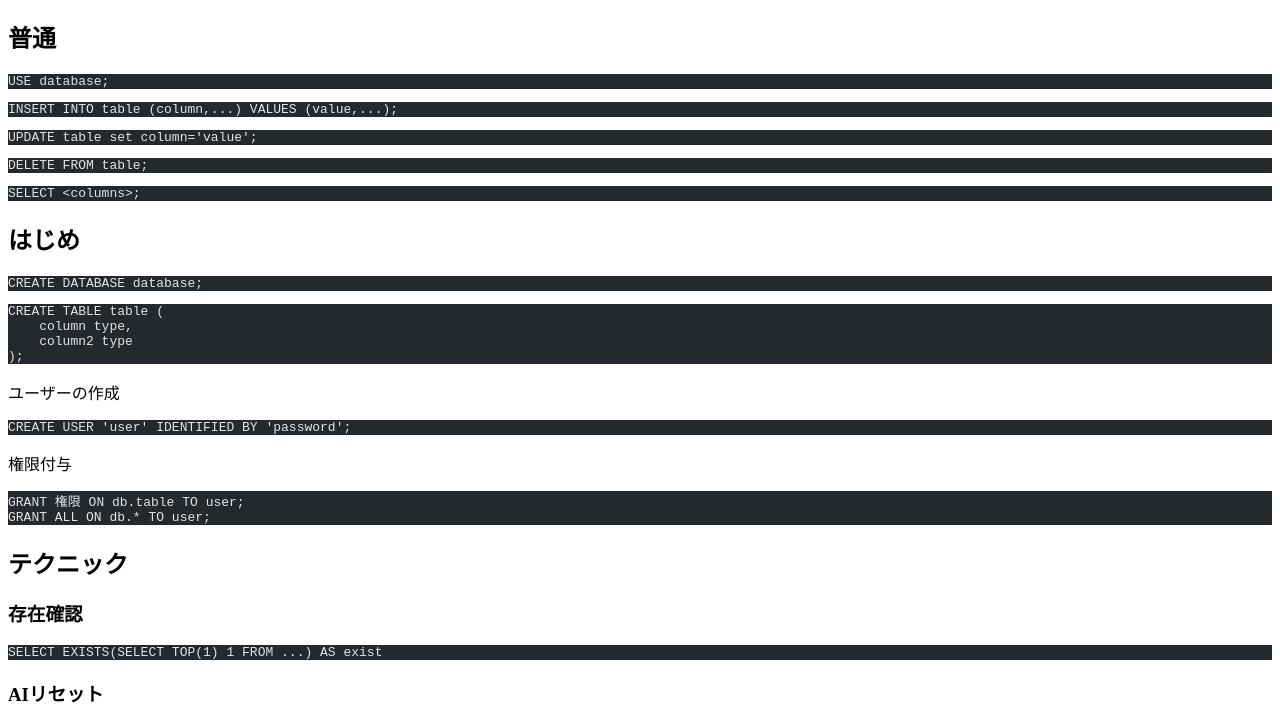
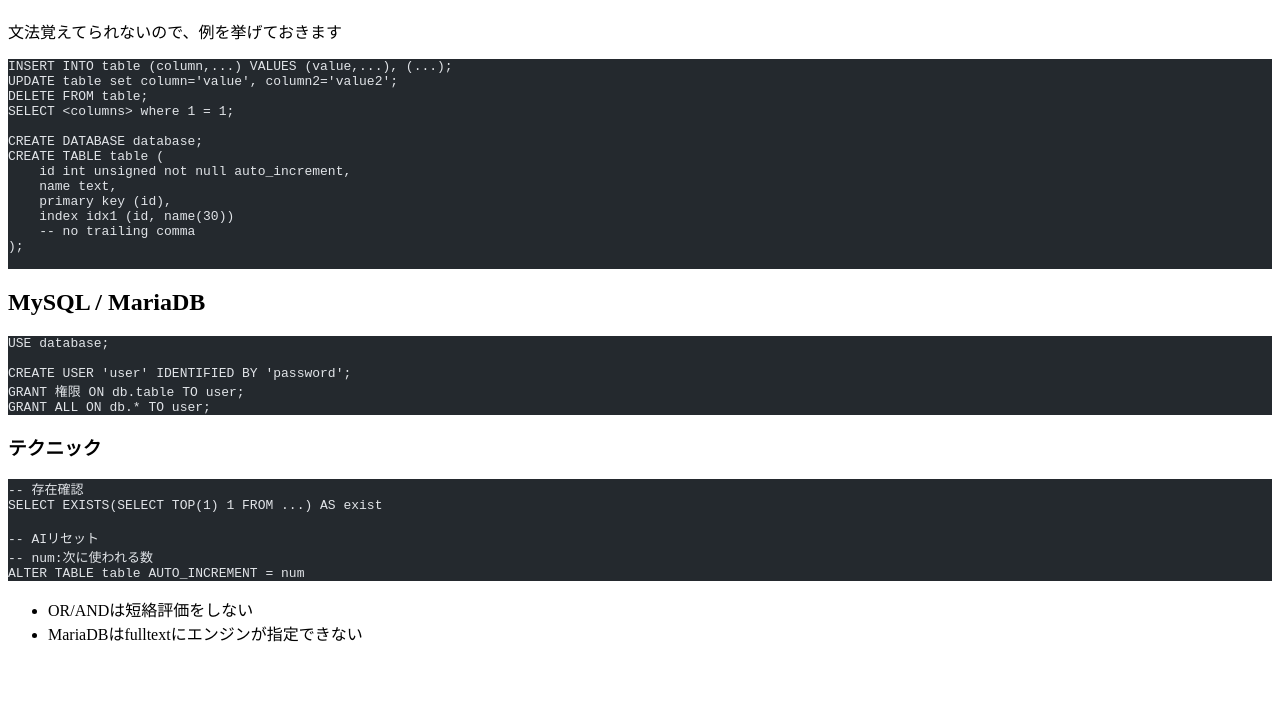
Before and after one commit to ibuki2003/fuwa.dev, an Astro site: page /cheatsheet/sql in a window 1280 px wide. Shown: the part 70-792 px from the top of the page. Built offline with nearby package versions, Linux system fonts and the light colour scheme; Astro itself is replaced by a stand-in of ours; some packages are replaced by stand-ins of ours; code samples lack their colours.

Commit message:
update cheatsheet/sql

````diff
--- a/src/pages/cheatsheet/sql.md
+++ b/src/pages/cheatsheet/sql.md
@@ -1,69 +1,45 @@
 # SQL チートシート
 
-## 普通
+文法覚えてられないので、例を挙げておきます
+
+
+```sql
+INSERT INTO table (column,...) VALUES (value,...), (...);
+UPDATE table set column='value', column2='value2';
+DELETE FROM table;
+SELECT <columns> where 1 = 1;
+
+CREATE DATABASE database;
+CREATE TABLE table (
+    id int unsigned not null auto_increment,
+    name text,
+    primary key (id),
+    index idx1 (id, name(30))
+    -- no trailing comma
+);
+
+```
+
+## MySQL / MariaDB
 
 ```sql
 USE database;
-```
 
-```sql
-INSERT INTO table (column,...) VALUES (value,...);
-```
-
-```sql
-UPDATE table set column='value';
-```
-
-```sql
-DELETE FROM table;
-```
-
-```sql
-SELECT <columns>;
-```
-
-## はじめ
-
-```sql
-CREATE DATABASE database;
-```
-
-```sql
-CREATE TABLE table (
-    column type,
-    column2 type
-);
-```
-
-ユーザーの作成
-
-```sql
 CREATE USER 'user' IDENTIFIED BY 'password';
-```
-
-権限付与
-
-```sql
 GRANT 権限 ON db.table TO user;
 GRANT ALL ON db.* TO user;
 ```
 
-## テクニック
-
-### 存在確認
+### テクニック
 
 ```sql
+-- 存在確認
 SELECT EXISTS(SELECT TOP(1) 1 FROM ...) AS exist
-```
 
-### AIリセット
-
-```sql
+-- AIリセット
+-- num:次に使われる数
 ALTER TABLE table AUTO_INCREMENT = num
 ```
 
-num:次に使われる数
-
-## その他,追記
-
 - OR/ANDは短絡評価をしない
+- MariaDBはfulltextにエンジンが指定できない
````
